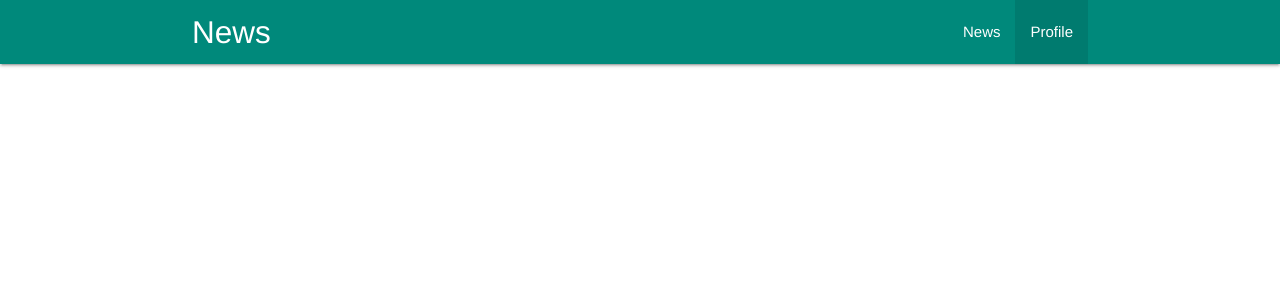
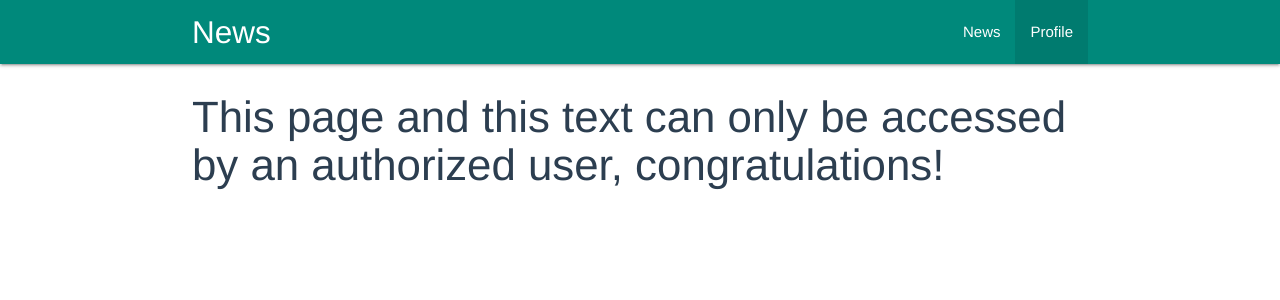
Before and after one commit to bogdanaks/news-test, a Vue app: page /profile in a window 1280 px wide. Shown: the top 300 px of the page. Built offline with nearby package versions, Linux system fonts and the light colour scheme.

Commit message:
Add base template

```diff
--- a/src/views/Profile.vue
+++ b/src/views/Profile.vue
@@ -0,0 +1,15 @@
+<template>
+    <div class="container">
+        <h3>This page and this text can only be accessed by an authorized user, congratulations!</h3>
+    </div>
+</template>
+
+<script>
+export default {
+
+}
+</script>
+
+<style>
+
+</style>
```
